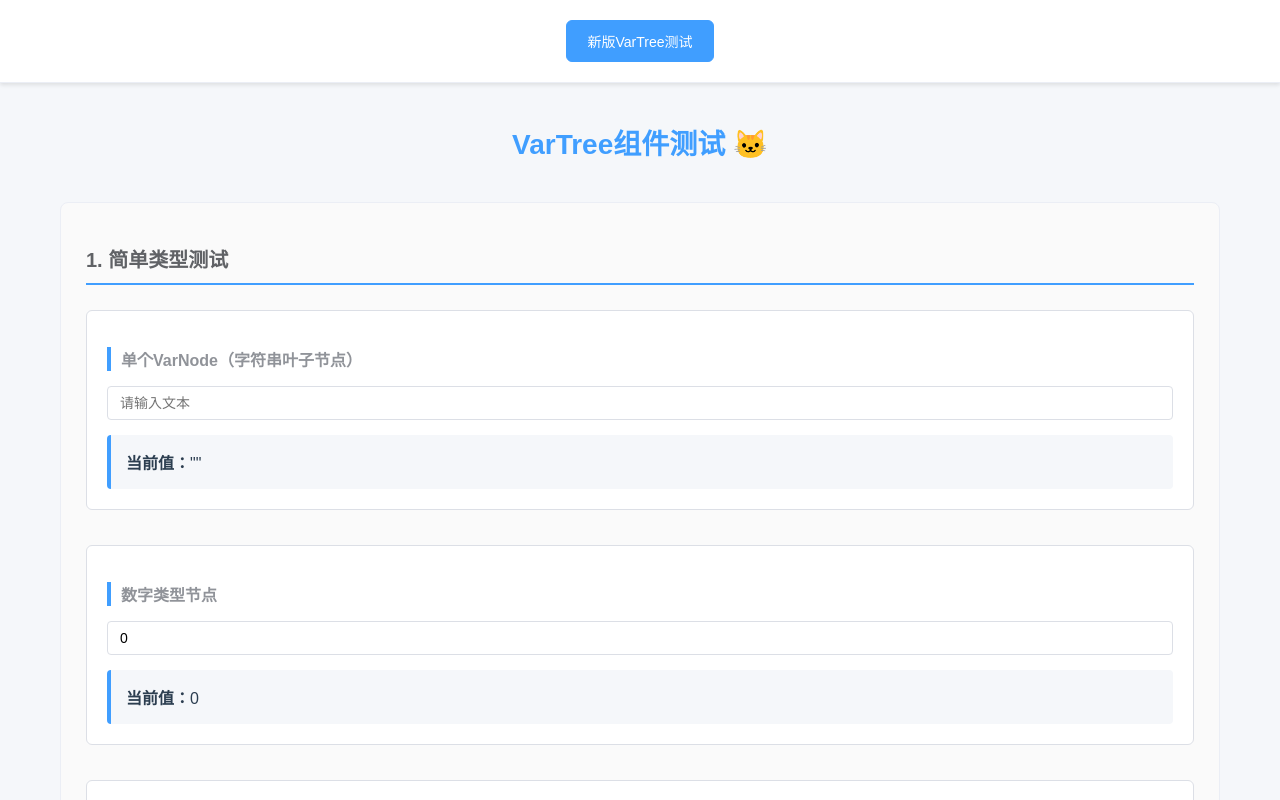
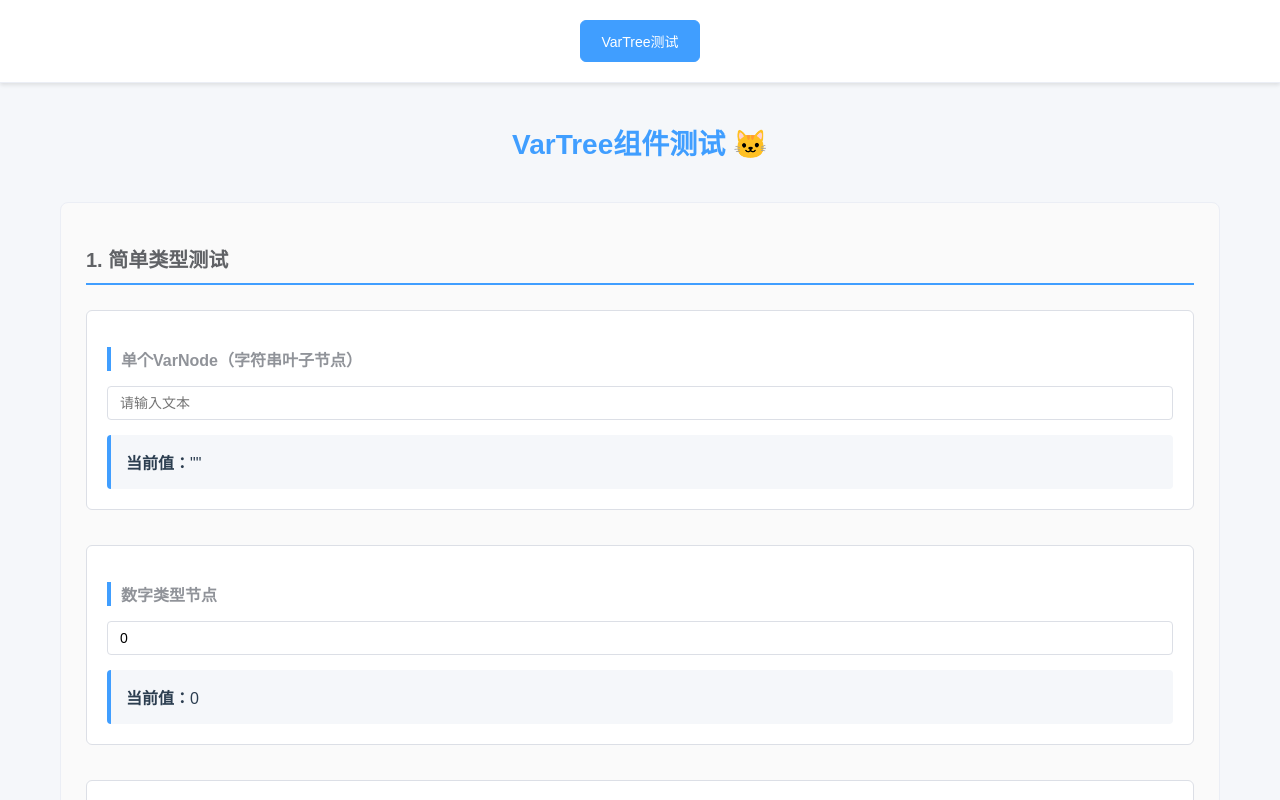
Before and after one commit to pezy-yx/ERP-SD-simplified, a Vue app in the folder site/: page / in a window 1280 px wide. Shown: the top 800 px of the page. Built offline with nearby package versions, Linux system fonts and the light colour scheme.

Commit message:
refactor: rename test page

```diff
--- a/site/src/App.vue
+++ b/site/src/App.vue
@@ -6,22 +6,21 @@
         :class="{ active: currentPage === 'new' }"
         class="switch-btn"
       >
-        新版VarTree测试
+        VarTree测试
       </button>
     </div>
 
-    <test-page v-if="currentPage === 'old'" />
-    <new-test-page v-if="currentPage === 'new'" />
+    <test-page v-if="currentPage === 'new'" />
   </div>
 </template>
 
 <script>
-import NewTestPage from './views/NewTestPage.vue'
+import TestPage from './views/TestPage.vue'
 
 export default {
   name: 'App',
   components: {
-    NewTestPage
+    TestPage
   },
   data() {
     return {
```
Also changed, not shown: site/src/views/TestPage.vue (renamed from site/src/views/NewTestPage.vue).
